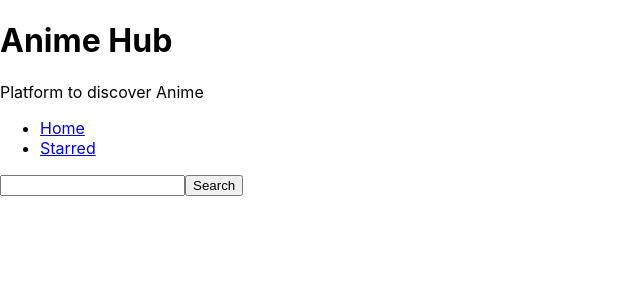
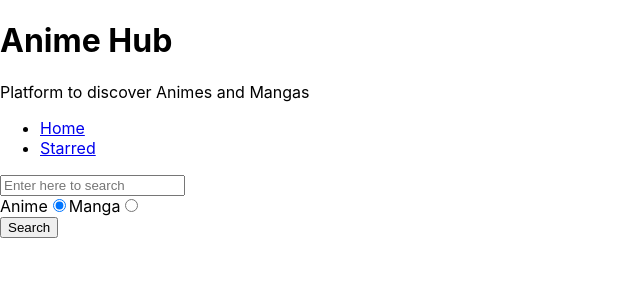
Before and after one commit to Str4nge/anime-hub, a React (Create React App) app: page / in a window 1280 px wide. Shown: the top 300 px of the page, without its empty margins (0-640 px from the left). Built offline with nearby package versions, Linux system fonts and the light colour scheme.

Commit message:
added anime and Manga cards

```diff
--- a/src/components/MainPageLayout.js
+++ b/src/components/MainPageLayout.js
@@ -5,7 +5,10 @@ import Title from './Title';
 const MainPageLayout = ({ children }) => {
   return (
     <div>
-      <Title title="Anime Hub" subtitle="Platform to discover Anime " />
+      <Title
+        title="Anime Hub"
+        subtitle="Platform to discover Animes and Mangas "
+      />
       <Navs />
       {children}
     </div>
--- /dev/null
+++ b/src/components/anime/AnimeCard.js
@@ -0,0 +1,19 @@
+import React from 'react';
+import { Link } from 'react-router-dom';
+
+const AnimeCard = ({ title, image, id, description }) => {
+  const { eng, jpn } = title;
+  const shortDesc = `${description.split(' ').slice(0, 10).join(' ')}...`;
+  return (
+    <div>
+      <h4>
+        {eng} | {jpn}
+      </h4>
+      <img src={image} alt={`${eng}_image`} />
+      <p>{shortDesc}</p>
+      <Link to={`/anime/${id}`}>Read more</Link>
+    </div>
+  );
+};
+
+export default AnimeCard;
--- /dev/null
+++ b/src/components/anime/AnimeGrid.js
@@ -0,0 +1,25 @@
+import React from 'react';
+import AnimeCard from './AnimeCard';
+
+const AnimeGrid = ({ data }) => {
+  return (
+    <div>
+      {data.map(item => {
+        return (
+          <AnimeCard
+            key={item.id}
+            title={{
+              eng: item.attributes.titles.en_jp,
+              jpn: item.attributes.titles.ja_jp,
+            }}
+            id={item.id}
+            description={item.attributes.description}
+            image={item.attributes.posterImage.tiny}
+          />
+        );
+      })}
+    </div>
+  );
+};
+
+export default AnimeGrid;
--- /dev/null
+++ b/src/components/manga/MangaCard.js
@@ -0,0 +1,19 @@
+import React from 'react';
+import { Link } from 'react-router-dom';
+
+const MangaCard = ({ title, image, id, description }) => {
+  const { eng, jpn } = title;
+  const shortDesc = `${description.split(' ').slice(0, 10).join(' ')}...`;
+  return (
+    <div>
+      <h4>
+        {eng} | {jpn}
+      </h4>
+      <img src={image} alt={`${eng}_image`} />
+      <p>{shortDesc}</p>
+      <Link to={`/manga/${id}`}>Read more</Link>
+    </div>
+  );
+};
+
+export default MangaCard;
--- /dev/null
+++ b/src/components/manga/MangaGrid.js
@@ -0,0 +1,25 @@
+import React from 'react';
+import MangaCard from './MangaCard';
+
+const MangaGrid = ({ data }) => {
+  return (
+    <div>
+      {data.map(({ id, attributes }) => {
+        return (
+          <MangaCard
+            key={id}
+            title={{
+              eng: attributes.titles.en_jp,
+              jpn: attributes.titles.ja_jp,
+            }}
+            id={id}
+            description={attributes.description}
+            image={attributes.posterImage.tiny}
+          />
+        );
+      })}
+    </div>
+  );
+};
+
+export default MangaGrid;
--- a/src/config.js
+++ b/src/config.js
@@ -1,7 +1,7 @@
-const API_BASE_URL = 'https://kitsu.io/api/edge/anime';
+const API_BASE_URL = 'https://kitsu.io/api/edge/';
 
 export const getApiResult = async queryString => {
-  const response = await fetch(`${API_BASE_URL}?${queryString}`).then(res => {
+  const response = await fetch(`${API_BASE_URL}${queryString}`).then(res => {
     return res.json();
   });
   return response;
--- a/src/pages/Home.js
+++ b/src/pages/Home.js
@@ -1,15 +1,20 @@
 import React, { useState } from 'react';
 import MainPageLayout from '../components/MainPageLayout';
+import AnimeGrid from '../components/anime/AnimeGrid';
+import MangaGrid from '../components/manga/MangaGrid';
 import { getApiResult } from '../config';
 
 const Home = () => {
   const [input, setInput] = useState('');
   const [results, setResults] = useState(null);
+  const [srchOpt, setSrchOpt] = useState('anime');
+
+  const isAnimeOpted = srchOpt === 'anime';
 
   const search = () => {
-    getApiResult(`filter[text]=${input}`).then(result => {
+    getApiResult(`${srchOpt}?filter[text]=${input}`).then(result => {
       setResults(result.data);
-      console.log(result.data);
+      // console.log(result.data);
     });
   };
 
@@ -22,22 +27,19 @@ const Home = () => {
     setInput(ev.target.value);
   };
 
+  const radioChange = ev => {
+    setSrchOpt(ev.target.value);
+  };
+
   const renderResult = () => {
     if (results && results.length === 0) {
       return <div>No Results</div>;
     }
     if (results && results.length > 0) {
-      return (
-        <div>
-          {results.map(item => {
-            return (
-              <div key={item.id}>
-                {' '}
-                {item.attributes.titles.en_jp} | {item.attributes.titles.ja_jp}
-              </div>
-            );
-          })}
-        </div>
+      return srchOpt === 'anime' ? (
+        <AnimeGrid data={results} />
+      ) : (
+        <MangaGrid data={results} />
       );
     }
     return null;
@@ -47,13 +49,37 @@ const Home = () => {
     <MainPageLayout>
       <input
         type="text"
+        placeholder="Enter here to search"
         onChange={inputChange}
         value={input}
         onKeyDown={keyPress}
       />
+      <div>
+        <label htmlFor="anime">
+          Anime
+          <input
+            type="radio"
+            id="anime"
+            value="anime"
+            onChange={radioChange}
+            checked={isAnimeOpted}
+          />
+        </label>
+        <label htmlFor="manga">
+          Manga
+          <input
+            type="radio"
+            id="manga"
+            value="manga"
+            onChange={radioChange}
+            checked={!isAnimeOpted}
+          />
+        </label>
+      </div>
       <button type="button" onClick={search}>
         Search
       </button>
+
       {renderResult()}
     </MainPageLayout>
   );
```
